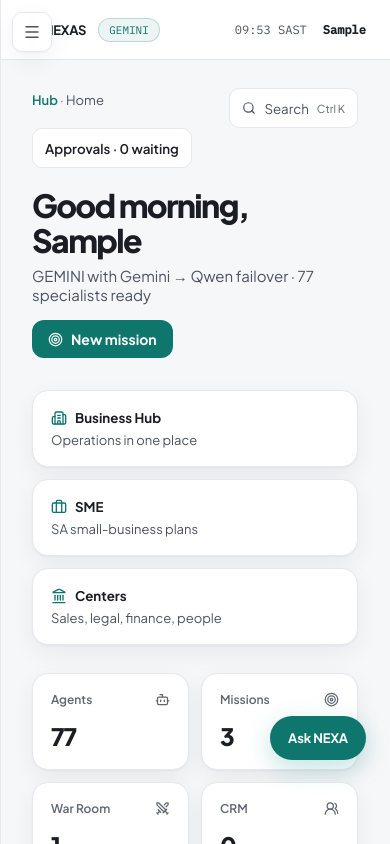
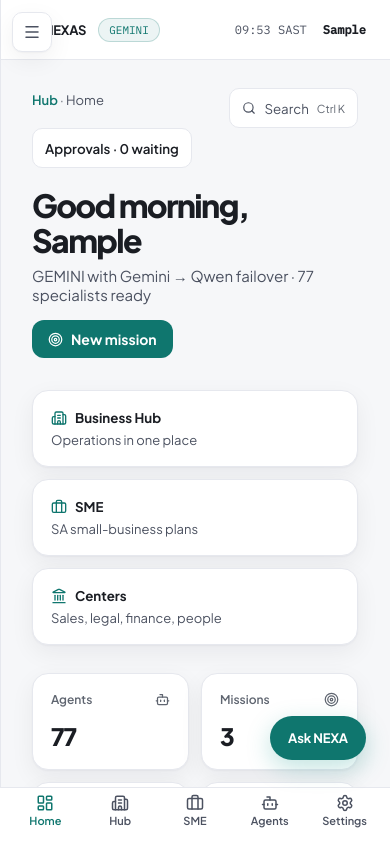
Before and after one commit to seanie84/seanie84.github.io, a React (Vite) app: page /login in a window 390 px wide. Both pictures are taken after typing "Sample", "Sample123", "Sample123" into the empty fields and a click on the button "Save password and enter". Shown: the top 844 px of the page. Built offline with nearby package versions, Linux system fonts and the light colour scheme.

Commit message:
ui: show mobile nav under 800px

```diff
--- a/src/index.css
+++ b/src/index.css
@@ -177,6 +177,7 @@ textarea:focus-visible,
 
 @media (max-width: 800px) {
   .login-rail { display: none !important; }
+  .mobile-nav { display: block !important; }
 }
 
 @media (prefers-reduced-motion: reduce) {
```
